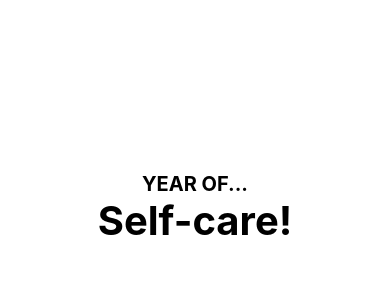
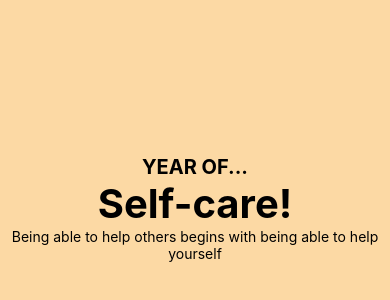
Before and after one commit to Jotanator/ThemeJournal, a React Native app: screen / in a window 390 px wide. Shown: the part 214-514 px from the top of the page. Built offline with nearby package versions, Linux system fonts and the light colour scheme.

Commit message:
Add description text and change background color

```diff
--- a/App.js
+++ b/App.js
@@ -8,6 +8,8 @@ export default function App() {
         YEAR OF...</Text>
       <Text style={styles.themeText} adjustsFontSizeToFit={true}>
         Self-care!</Text>
+      <Text style={styles.baseText} adjustsFontSizeToFit={true}>
+        Being able to help others begins with being able to help yourself</Text>
       <StatusBar style="auto" />
     </SafeAreaView>
   );
@@ -16,12 +18,12 @@ export default function App() {
 const styles = StyleSheet.create({
   container: {
     flex: 1,
-    backgroundColor: '#fff',
+    backgroundColor: '#fcd9a4',
     alignItems: 'center',
     justifyContent: 'center',
   },
   baseText: {
-    fontFamily: "Cochin"
+    textAlign: "center"
   },
   titleText: {
     fontSize: 20,
```
